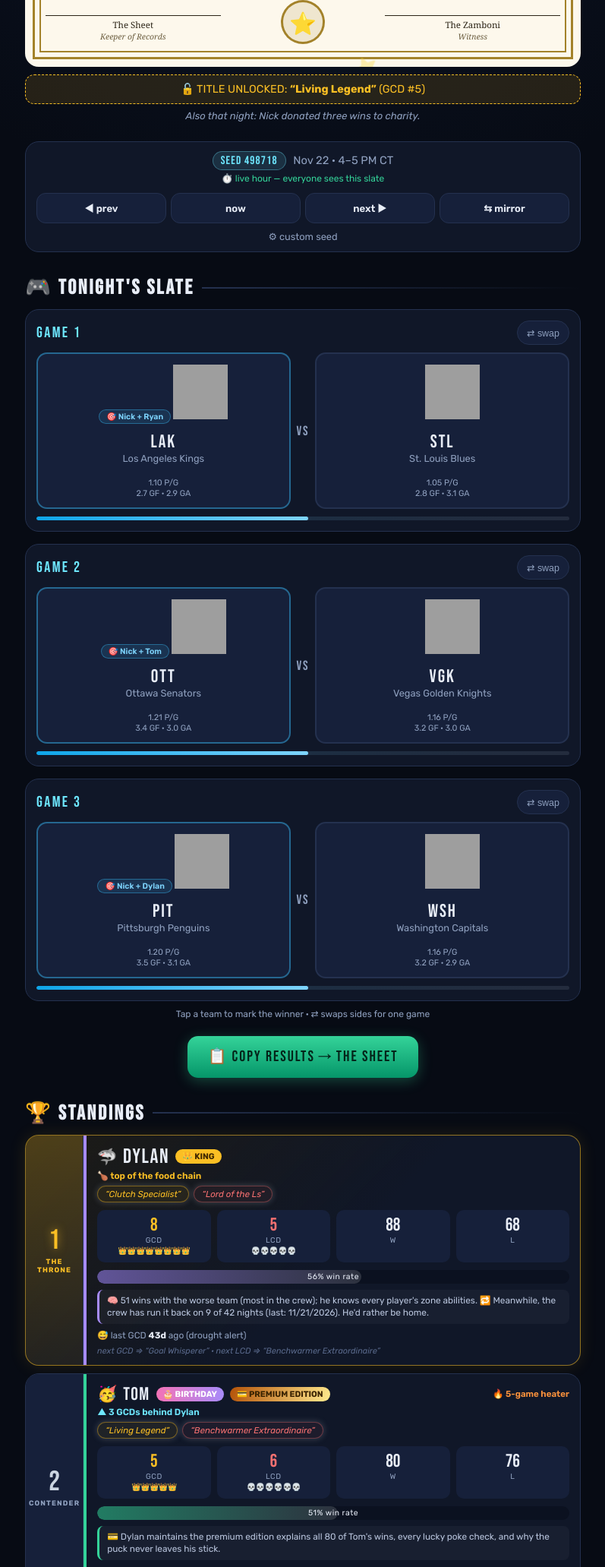
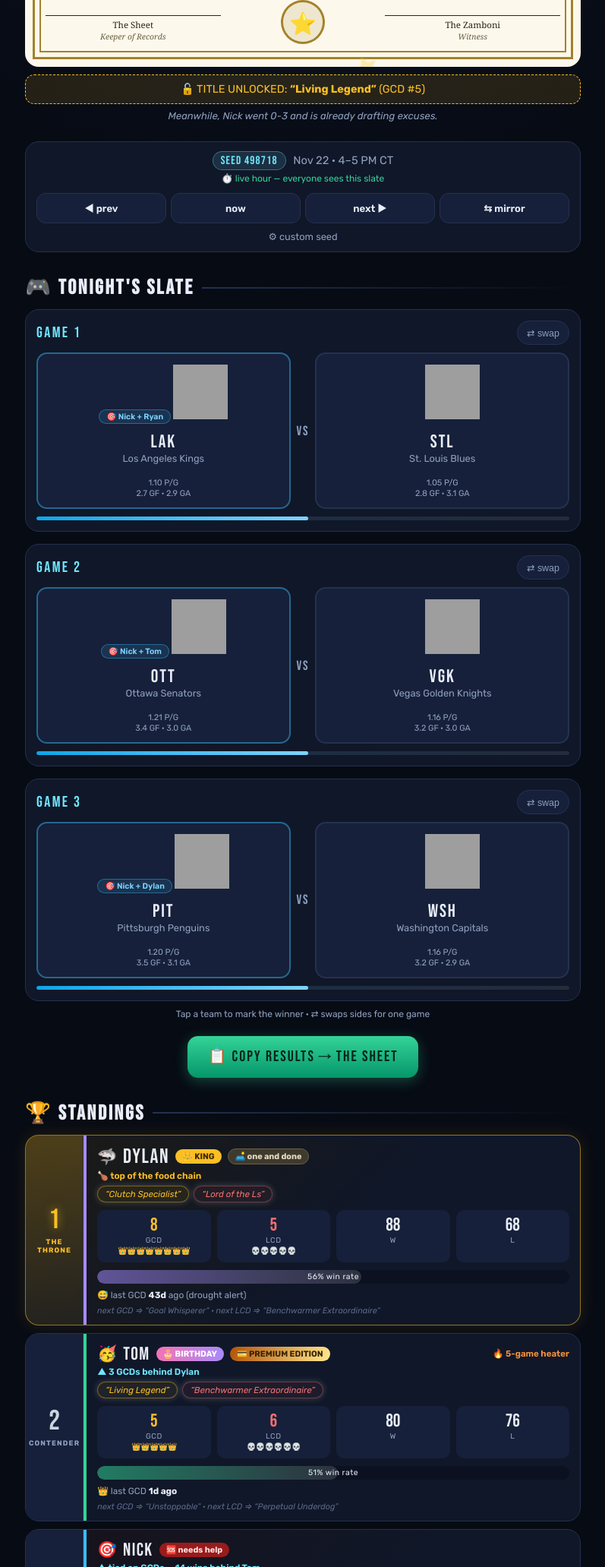
Before and after one commit to rguinn-frc/team-picker, a plain HTML site: page index.html in a window 1280 px wide. Shown: the part 737-2800 px from the top of the page at 76% size, without its empty margins (241-1038 px from the left). Drawn offline with Linux system fonts and the light colour scheme; grey boxes are pictures that could not be loaded; a web font is replaced by a local one.

Commit message:
Swap persona paragraphs for subtler touches
The per-player explanation lines on the standings cards were too
on-the-nose. Keep the personalities in the badges and the quips:
- Remove the quirk paragraphs; keep the PREMIUM EDITION and
  self-ranked #1 badges, Nick's GCD asterisk, and add a short
  "one and done" badge for Dylan (stats move to hover titles)
- Add crew in-jokes to the general taglines, gazette side headlines
  and meanwhile lines so the quirks surface everywhere
- Drop the persona stats that only fed the paragraphs

Co-Authored-By: Claude Opus 5.5 <noreply@anthropic.com>

```diff
--- a/app.js
+++ b/app.js
@@ -493,7 +493,7 @@ function computePersonaStats(entries) {
   const rating = Object.fromEntries(computeRatings(allTeams).map(t => [t.name, t.rating]));
   const sessions = buildSessions(entries);
   const per = {};
-  PLAYERS.forEach(p => per[p] = { rated: 0, betterTeam: 0, lostWithBetter: 0, wonWithWorse: 0 });
+  PLAYERS.forEach(p => per[p] = { betterTeam: 0, lostWithBetter: 0 });
 
   entries.forEach(e => {
     const wr = rating[e["Winning Team"]], lr = rating[e["Losing Team"]];
@@ -502,10 +502,8 @@ function computePersonaStats(entries) {
       const won = wonGame(e, p), lost = lostGame(e, p);
       if (!won && !lost) return;
       const mine = won ? wr : lr, theirs = won ? lr : wr;
-      per[p].rated++;
       if (mine > theirs) per[p].betterTeam++;
       if (lost && mine > theirs) per[p].lostWithBetter++;
-      if (won && mine < theirs) per[p].wonWithWorse++;
     });
   });
 
@@ -519,8 +517,7 @@ function computePersonaStats(entries) {
   const byDate = {};
   sessions.forEach(s => { if (s.date) (byDate[s.date] ||= []).push(s); });
   const dates = Object.keys(byDate);
-  const runBackDates = dates.filter(d => byDate[d].length > 1)
-    .sort((a, b) => parseEntryDate(a) - parseEntryDate(b));
+  const runBackNights = dates.filter(d => byDate[d].length > 1).length;
   const lastDate = dates.slice().sort((a, b) => parseEntryDate(b) - parseEntryDate(a))[0] || null;
 
   return {
@@ -528,8 +525,7 @@ function computePersonaStats(entries) {
     nickGcdCount: nickGcds.length,
     nickAllBetter,
     nights: dates.length,
-    runBackNights: runBackDates.length,
-    lastRunBack: runBackDates[runBackDates.length - 1] || null,
+    runBackNights,
     daysSinceLastSession: lastDate ? daysAgo(lastDate) : null
   };
 }
@@ -815,35 +811,27 @@ function renderBanner(recent, stats) {
 // big rank numbers, throne-to-rock-bottom labels, and a
 // "distance to the player above you" line on every card.
 //-------------------------------------------------------------
-// One personality touch per player card — each a different kind of gag.
-function personaBits(p, index, persona, s) {
-  const out = { badge: "", quirk: "", gcdSuffix: "" };
+// One small personality touch per player card: a badge, or for Nick, an asterisk.
+// Hover titles carry the receipts for anyone who wants them.
+function personaBits(p, index, persona) {
+  const out = { badge: "", gcdSuffix: "" };
   if (!persona) return out;
   const me = persona.per[p];
-  const pct = (n, d) => d ? Math.round((n / d) * 100) : 0;
 
   if (p === "Tom") {
     out.badge = '<span class="pc-badge premium" title="Allegedly pay-to-win (source: Dylan)">💳 PREMIUM EDITION</span>';
-    out.quirk = `💳 Dylan maintains the premium edition explains all ${s.wins} of Tom's wins, every lucky poke check, and why the puck never leaves his stick.`;
   }
   if (p === "Ryan") {
+    const luck = `Lost ${me.lostWithBetter} of ${me.betterTeam} games with the better team. Unlucky, apparently.`;
     out.badge = index === 0
-      ? '<span class="pc-badge mirror">🪞 "as I predicted"</span>'
-      : '<span class="pc-badge mirror">🪞 self-ranked #1</span>';
-    out.quirk = `🍀 "Bad luck" report: lost ${me.lostWithBetter} of ${me.betterTeam} games with the better team (${pct(me.lostWithBetter, me.betterTeam)}%).`;
+      ? `<span class="pc-badge mirror" title="${luck}">🪞 "as I predicted"</span>`
+      : `<span class="pc-badge mirror" title="${luck}">🪞 self-ranked #1</span>`;
   }
   if (p === "Nick" && persona.nickGcdCount > 0) {
-    const others = PLAYERS.filter(x => x !== "Nick");
-    const othersPct = Math.round(others.reduce((s, x) => s + pct(persona.per[x].betterTeam, persona.per[x].rated), 0) / others.length);
-    out.gcdSuffix = '<sup class="asterisk">*</sup>';
-    out.quirk = `📺 *${persona.nickAllBetter} of ${persona.nickGcdCount} GCDs came with the better team in all three games. Better team in ${pct(me.betterTeam, me.rated)}% of games (everyone else: ~${othersPct}%). Football was probably on.`;
+    out.gcdSuffix = `<sup class="asterisk" title="${persona.nickAllBetter} of ${persona.nickGcdCount} came with the better team in all three games">*</sup>`;
   }
   if (p === "Dylan") {
-    const mostUpsets = PLAYERS.every(x => persona.per[x].wonWithWorse <= me.wonWithWorse);
-    const runBack = persona.lastRunBack
-      ? `the crew has run it back on ${persona.runBackNights} of ${persona.nights} nights (last: ${persona.lastRunBack}). He'd rather be home.`
-      : `the crew has never run it back. He'd rather be home.`;
-    out.quirk = `🧠 ${me.wonWithWorse} wins with the worse team${mostUpsets ? " (most in the crew)" : ""}; he knows every player's zone abilities. 🔁 Meanwhile, ${runBack}`;
+    out.badge = `<span class="pc-badge homebody" title="Runs it back on ${persona.runBackNights} of ${persona.nights} nights">🛋️ one and done</span>`;
   }
   return out;
 }
@@ -921,7 +909,7 @@ function renderStandings(stats, extras, persona) {
     card.style.setProperty("--player-color", flavor.color);
     card.dataset.player = p;
     const isBirthday = birthdayPlayersToday().includes(p);
-    const bits = personaBits(p, index, persona, s);
+    const bits = personaBits(p, index, persona);
     card.innerHTML = `
       <div class="pc-rankcol">
         <div class="pc-ranknum">${index + 1}</div>
@@ -958,7 +946,6 @@ function renderStandings(stats, extras, persona) {
           <div class="pc-bar-fill" style="width:${winPct}%"></div>
           <span class="pc-bar-label">${winPct}% win rate</span>
         </div>
-        ${bits.quirk ? `<div class="pc-quirk">${bits.quirk}</div>` : ""}
         ${droughtBits.length ? `<div class="pc-drought">${droughtBits.join(" · ")}</div>` : ""}
         <div class="pc-next" title="What's at stake">
           next GCD ⇒ “${getGcdTitle(s.gcds + 1)}” · next LCD ⇒ “${getLcdTitle(s.lcds + 1)}”
--- a/content.js
+++ b/content.js
@@ -38,7 +38,14 @@ const TAGLINES = [
   "Tonight, someone becomes a cautionary tale",
   "Skill issues, quantified daily",
   "Now with 100% more public accountability",
-  "Handcrafted matchups. Machine-crafted mockery."
+  "Handcrafted matchups. Machine-crafted mockery.",
+  "Premium edition sold separately (Tom already bought it)",
+  "One session only. Dylan's rules.",
+  "Please pause the football game before puck drop",
+  "Featuring the self-proclaimed best player in the group",
+  "Run it back? (Dylan has left the chat)",
+  "Not pay-to-win. Allegedly.",
+  "Lucky bounces not included (Ryan checked)"
 ];
 
 //-------------------------------------------------------------
@@ -288,7 +295,9 @@ const MEANWHILE_GCD = [
 const MEANWHILE_LCD = [
   "Meanwhile, {player} lost every single game. Pour one out.",
   "In lesser news: {player} went 0-3. The less said, the better.",
-  "Also that night: {player} donated three wins to charity."
+  "Also that night: {player} donated three wins to charity.",
+  "Meanwhile, {player} went 0-3 and is already drafting excuses.",
+  "Also that night: {player} went 0-3. Somebody check if the football game was on."
 ];
 
 //-------------------------------------------------------------
@@ -324,7 +333,13 @@ const GAZETTE_FILLER = [
   "Crossword Answer Is Just 'Skill Issue' Again",
   "Local Sheet Celebrates Another Day of Truth",
   "Horoscope: Avoid One-Timers This Week",
-  "Sports: Yes, This Is the Sports Section"
+  "Sports: Yes, This Is the Sports Section",
+  "Consumer Watch: Is the Premium Edition Pay-to-Win? One Man Says Yes",
+  "Local Man Still Waiting on Dylan's Run It Back",
+  "TV Listings: Whatever Football Game Nick Has On",
+  "Op-Ed: \"I'm Still the Best\" by Ryan",
+  "Real Estate: Dylan's Couch Remains Off the Market",
+  "Science: Ryan's Posts-Hit Rate Defies Probability"
 ];
 
 //-------------------------------------------------------------
--- a/styles.css
+++ b/styles.css
@@ -1228,15 +1228,10 @@ body.forbidden-font * {
   font-size: 0.6em;
   margin-left: 1px;
 }
-.pc-quirk {
-  margin-top: 8px;
-  padding: 6px 10px;
-  border-radius: 8px;
-  background: rgba(255, 255, 255, 0.035);
-  border-left: 3px solid var(--player-color, var(--line));
-  font-size: 0.74rem;
-  line-height: 1.4;
-  color: #b9c5dd;
+.pc-badge.homebody {
+  background: #3f3a2e;
+  border: 1px solid #6b6146;
+  color: #e7dcc0;
 }
 
 .fine-print-strip {
```
